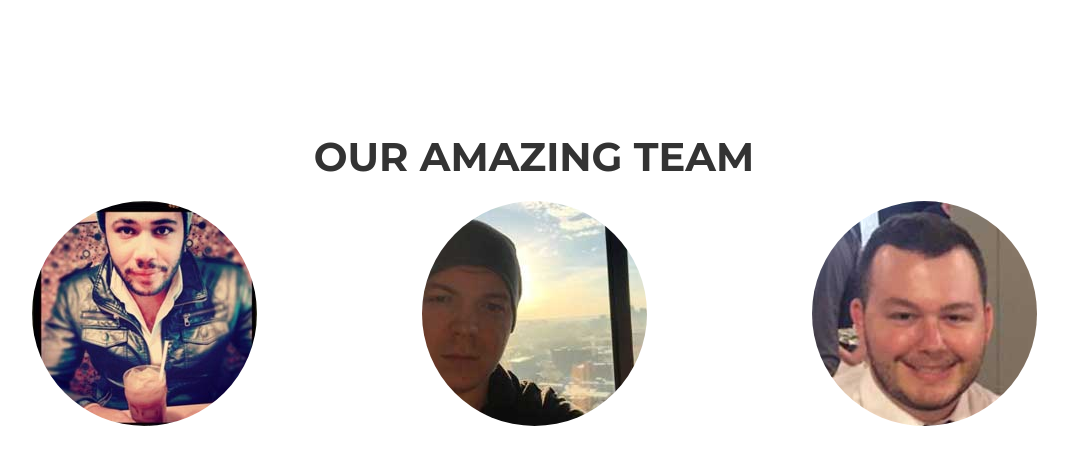
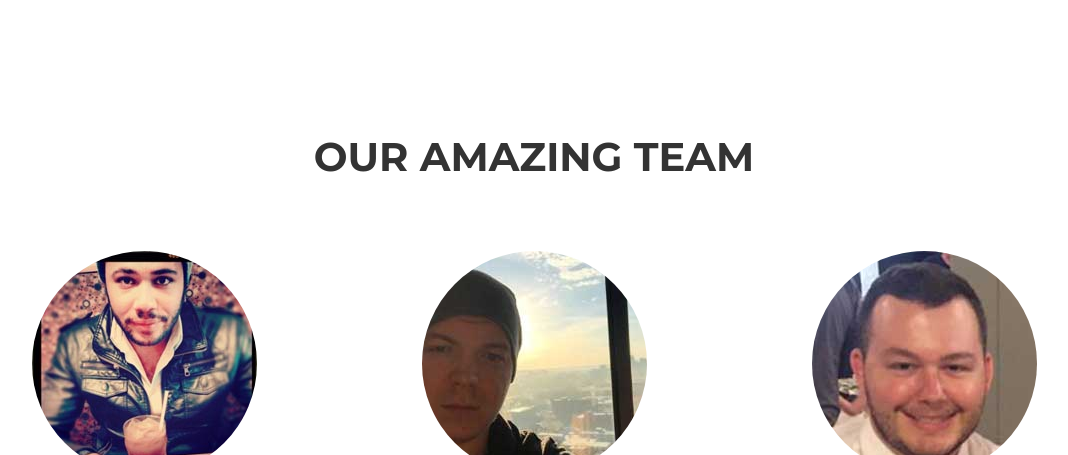
Before and after one commit to PanLabs/panlabs.github.io, a website: page index.html in a window 1280 px wide. Shown: the part 2380-2835 px from the top of the page, without its empty margins (106-1174 px from the left). Drawn offline with nearby package versions, Linux system fonts and the light colour scheme.

Commit message:
image updates

```diff
--- a/css/agency.css
+++ b/css/agency.css
@@ -297,7 +297,7 @@ section h3.section-subheading {
 }
 @media (min-width: 768px) {
   section {
-    padding: 150px 0;
+    padding: 125px 0;
   }
 }
 .service-heading {
@@ -746,3 +746,6 @@ img::-moz-selection {
 body {
   webkit-tap-highlight-color: #d4542d;
 }
+#about h2 {
+  padding: 0px 0px 50px 0px;
+}
--- a/index.html
+++ b/index.html
@@ -200,11 +200,11 @@
                                 <i class="fa fa-plus fa-3x"></i>
                             </div>
                         </div>
-                        <img src="img/portfolio/golden.png" class="img-responsive" alt="">
+                        <img src="#" class="img-responsive" alt="">
                     </a>
                     <div class="portfolio-caption">
-                        <h4>Golden</h4>
-                        <p class="text-muted">Website Design</p>
+                        <h4></h4>
+                        <p class="text-muted"></p>
                     </div>
                 </div> -->
                 <!-- <div class="col-md-4 col-sm-6 portfolio-item">
@@ -214,11 +214,11 @@
                                 <i class="fa fa-plus fa-3x"></i>
                             </div>
                         </div>
-                        <img src="img/portfolio/escape.png" class="img-responsive" alt="">
+                        <img src="3" class="img-responsive" alt="">
                     </a>
                     <div class="portfolio-caption">
-                        <h4>Escape</h4>
-                        <p class="text-muted">Website Design</p>
+                        <h4></h4>
+                        <p class="text-muted"></p>
                     </div>
                 </div> -->
                 <!-- <div class="col-md-4 col-sm-6 portfolio-item">
@@ -228,11 +228,11 @@
                                 <i class="fa fa-plus fa-3x"></i>
                             </div>
                         </div>
-                        <img src="img/portfolio/dreams.png" class="img-responsive" alt="">
+                        <img src="3" class="img-responsive" alt="">
                     </a>
                     <div class="portfolio-caption">
-                        <h4>Dreams</h4>
-                        <p class="text-muted">Website Design</p>
+                        <h4></h4>
+                        <p class="text-muted"></p>
                     </div>
                 </div> -->
             </div>
@@ -307,31 +307,58 @@
     </section>
 
     <!-- Clients Aside -->
-    <aside class="clients">
+    <!-- <aside class="clients">
         <div class="container">
-            <div class="row">
-                <div class="col-md-3 col-sm-6">
+            <div class="row"> -->
+              <!-- <div class="col-lg-12 text-center">
+              <h2 class="section-heading">Companies we've worked with/for.</h2>
+            </div> -->
+                <!-- <div class="col-md-3 col-sm-6">
                     <a href="#">
-                        <!-- <img src="img/logos/envato.jpg" class="img-responsive img-centered" alt=""> -->
+                        <img src="img/logos/4megroup.png" class="img-responsive img-centered" alt="4megroup">
                     </a>
                 </div>
                 <div class="col-md-3 col-sm-6">
                     <a href="#">
-                        <!-- <img src="img/logos/designmodo.jpg" class="img-responsive img-centered" alt=""> -->
+                        <img src="img/logos/ebth.png" class="img-responsive img-centered" alt="everything but the house">
                     </a>
                 </div>
                 <div class="col-md-3 col-sm-6">
                     <a href="#">
-                        <!-- <img src="img/logos/themeforest.jpg" class="img-responsive img-centered" alt=""> -->
+                        <img src="img/logos/astronomer.png" class="img-responsive img-centered" alt="astronomer">
                     </a>
                 </div>
                 <div class="col-md-3 col-sm-6">
                     <a href="#">
-                        <!-- <img src="img/logos/creative-market.jpg" class="img-responsive img-centered" alt=""> -->
+                        <img src="img/logos/inman.png" class="img-responsive img-centered" alt="inman">
                     </a>
                 </div>
             </div>
-        </div>
+        </div> -->
+        <!-- <div class="container">
+            <div class="row">
+              <div class="col-md-2 col-sm-6">
+                  <a href="#">
+                      <class="img-responsive img-centered" alt="">
+                  </a>
+              </div>
+                <div class="col-md-4 col-sm-6">
+                    <a href="#">
+                        <img src="img/logos/4megroup.png" class="img-responsive img-centered" alt="4megroup">
+                    </a>
+                </div>
+                <div class="col-md-4 col-sm-6">
+                    <a href="#">
+                        <img src="img/logos/ebth.png" class="img-responsive img-centered" alt="everything but the house">
+                    </a>
+                </div>
+                <div class="col-md-2 col-sm-6">
+                    <a href="#">
+                        <class="img-responsive img-centered" alt="">
+                    </a>
+                </div>
+            </div>
+        </div> -->
     </aside>
 
     <!-- Contact Section -->
```
Also changed, not shown: css/agency.min.css, img/logos/4megroup.png (added), img/logos/astronomer.png (added), img/logos/creative-market.jpg (deleted), img/logos/designmodo.jpg (deleted), img/logos/ebth.png (added), img/logos/ebth.svg (added), img/logos/envato.jpg (deleted), img/logos/inman.jpg (added), img/logos/inman.png (added), img/logos/themeforest.jpg (deleted).
